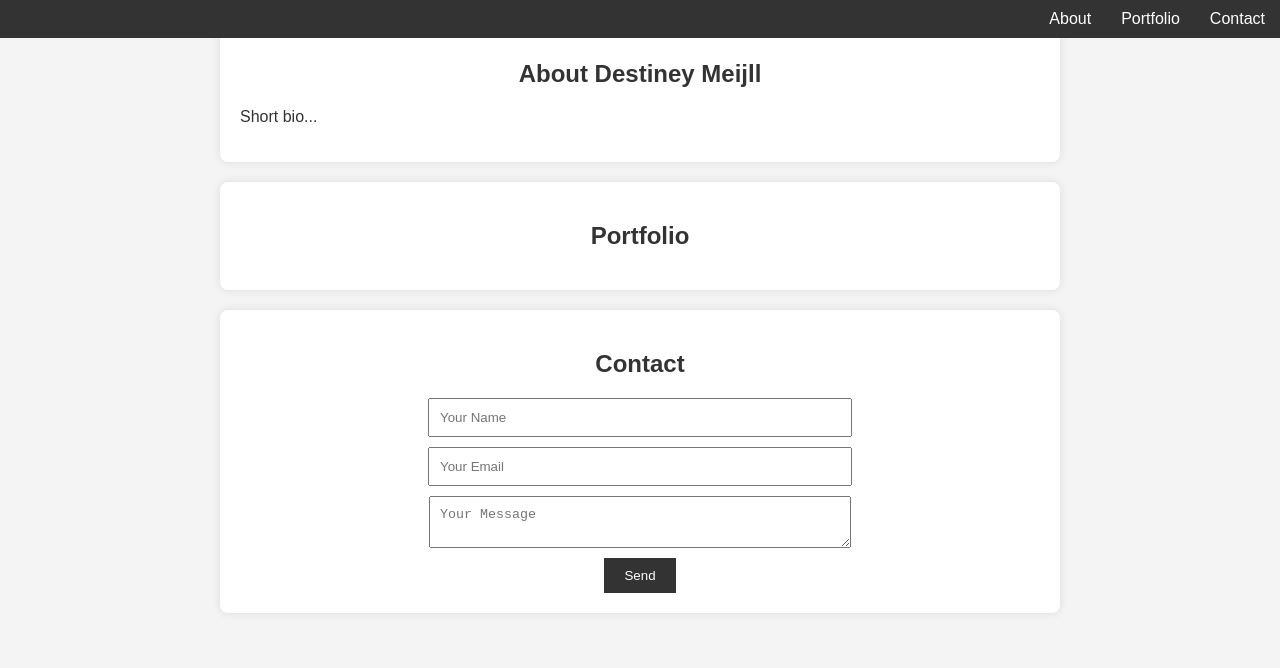
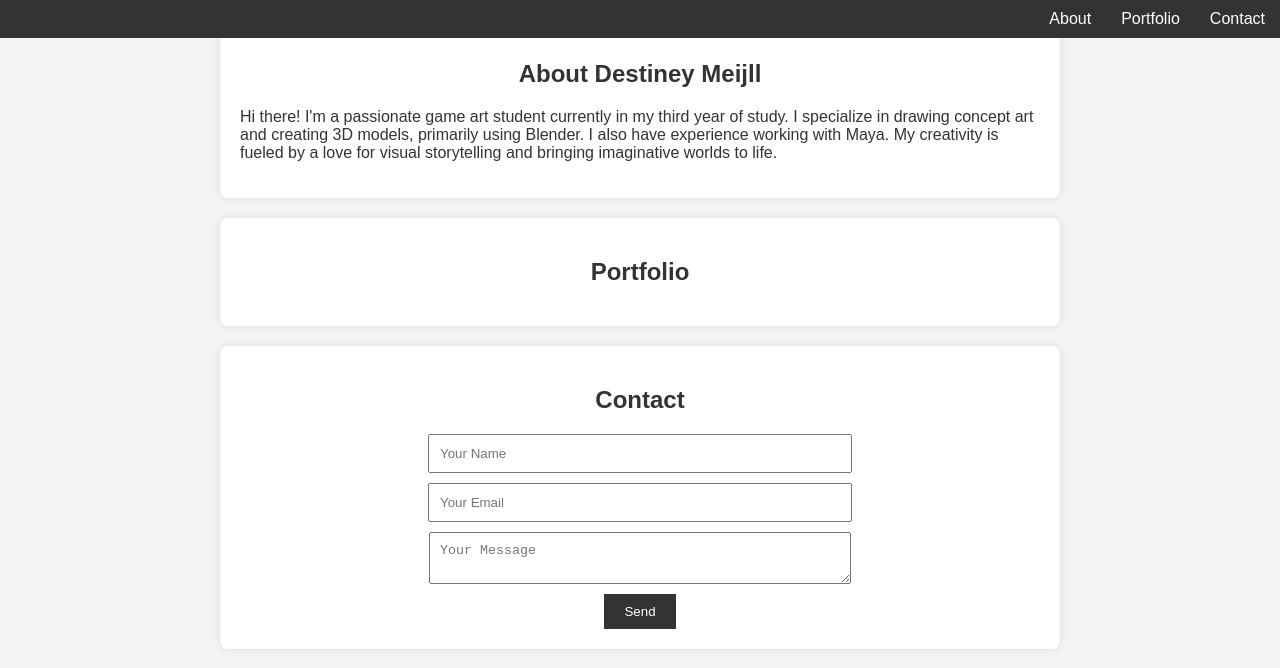
Before and after one commit to Jeffrey1982/destiney-portfolio, a website: page index.html in a window 1280 px wide. Drawn offline with Linux system fonts and the light colour scheme.

Commit message:
Initial commit

```diff
--- a/index.html
+++ b/index.html
@@ -18,7 +18,7 @@
     </header>
     <section id="about">
         <h1>About Destiney Meijll</h1>
-        <p>Short bio...</p>
+        <p>Hi there! I'm a passionate game art student currently in my third year of study. I specialize in drawing concept art and creating 3D models, primarily using Blender. I also have experience working with Maya. My creativity is fueled by a love for visual storytelling and bringing imaginative worlds to life.</p>
     </section>
     <section id="portfolio">
         <h1>Portfolio</h1>
```
